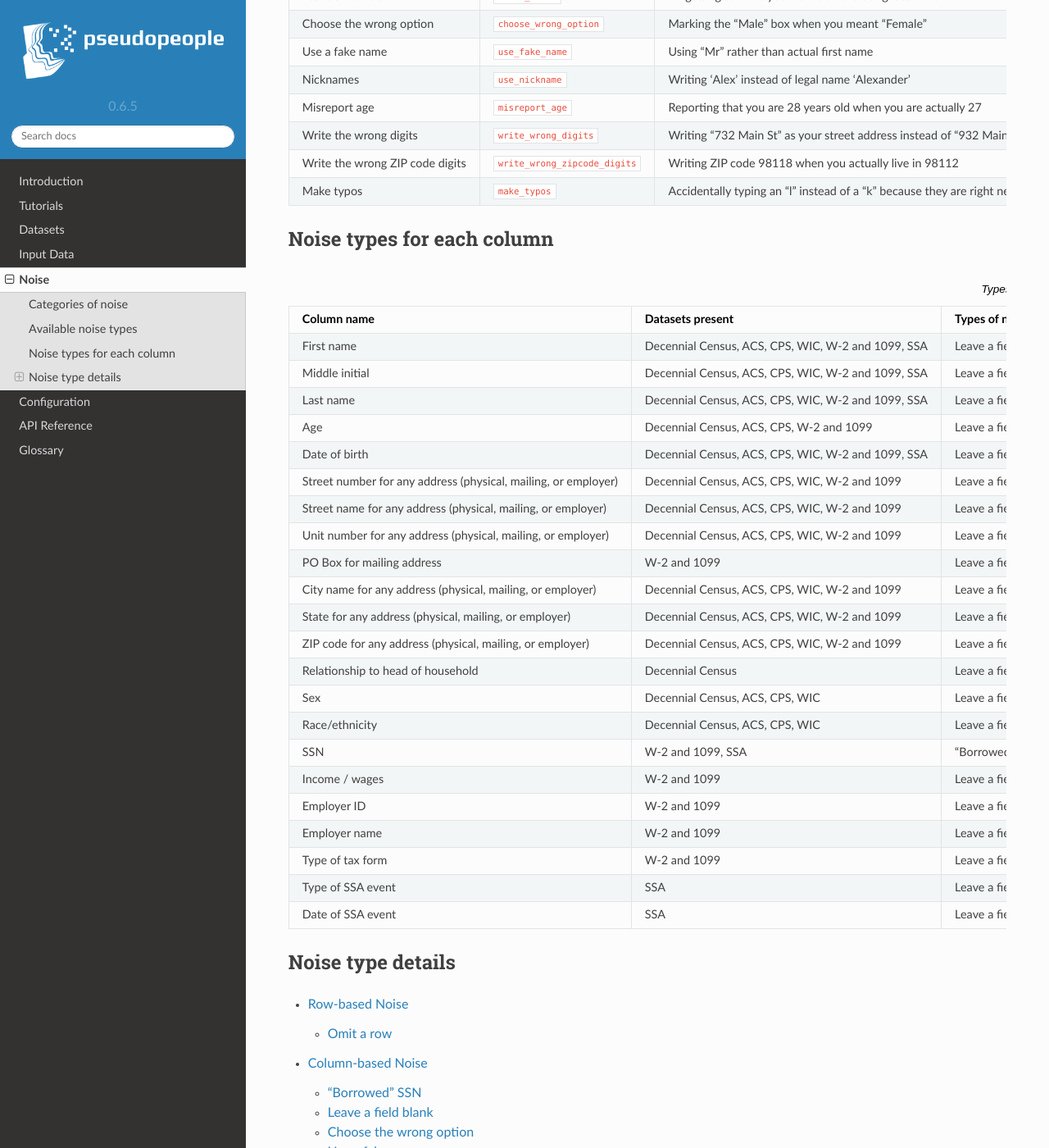
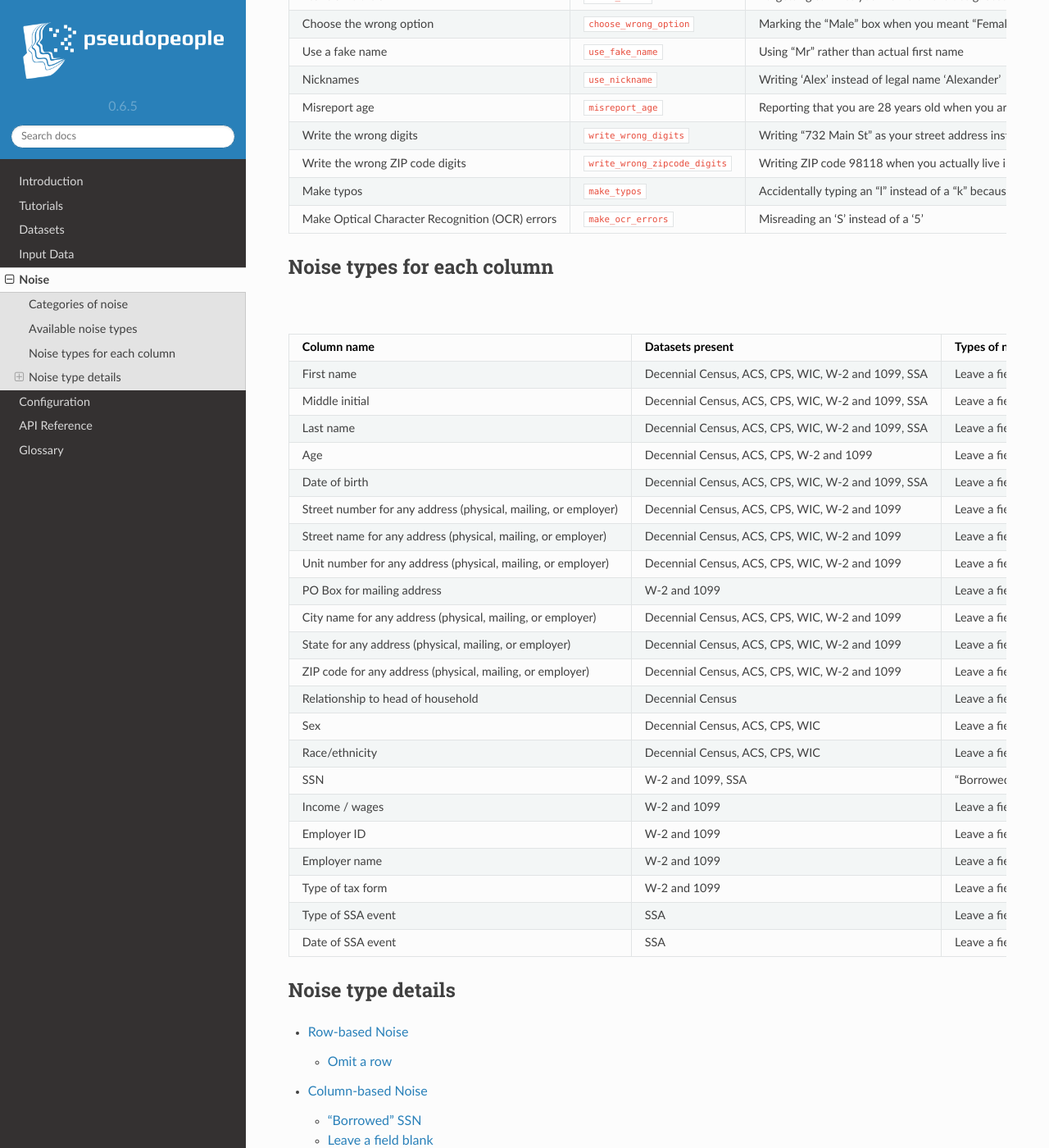
Before and after one commit to ihmeuw/pseudopeople, a Sphinx documentation site: the page built from docs/source/noise/index.rst, in a window 1280 px wide and 1400 px high, scrolled down 1111 px. Shown: the whole window at 82% size. Built offline with Sphinx 7.4.7 and the Read the Docs theme 2.0.0, drawn with Linux system fonts in a browser that asks for light colours; some of the changed text lies outside the part shown.

Commit message:
Update noise functions page to include OCR errors (#179)
* add OCR error to noise table

* update Noise types for each column table with ocr and nicknames

* make order of noises consistent across page

* add description of OCR error on column noise page

* Couple small edits before creating PR

* Update docs/source/noise/column_noise.rst

Co-authored-by: Abraham Flaxman <abie@alum.mit.edu>

* Update docs/source/noise/index.rst

Co-authored-by: Abraham Flaxman <abie@alum.mit.edu>

* Update docs/source/noise/column_noise.rst

Co-authored-by: Zeb Burke-Conte <zmbc@users.noreply.github.com>

* Update docs/source/noise/column_noise.rst

Co-authored-by: Zeb Burke-Conte <zmbc@users.noreply.github.com>

* Update docs/source/noise/column_noise.rst

Co-authored-by: Zeb Burke-Conte <zmbc@users.noreply.github.com>

* Update docs/source/noise/column_noise.rst

Co-authored-by: Zeb Burke-Conte <zmbc@users.noreply.github.com>

* Making changes based on reviewer comments

* Update docs/source/noise/column_noise.rst

Co-authored-by: Zeb Burke-Conte <zmbc@users.noreply.github.com>

* remove vivarium_research csv

* change url to engineer ocr csv file

---------

Co-authored-by: Alix Pletcher <pletale@ihme.washington.edu>
Co-authored-by: Abraham Flaxman <abie@alum.mit.edu>
Co-authored-by: Zeb Burke-Conte <zmbc@users.noreply.github.com>

```diff
--- a/docs/source/noise/index.rst
+++ b/docs/source/noise/index.rst
@@ -91,6 +91,9 @@
     - ``make_typos``
     - Accidentally typing an "l" instead of a "k" because they are
       right next to each other on a QWERTY keyboard
+  * - Make Optical Character Recognition (OCR) errors
+    - ``make_ocr_errors``
+    - Misreading an 'S' instead of a '5'
 
 
 Noise types for each column
@@ -106,43 +109,43 @@
     - Notes
   * - First name
     - Decennial Census, ACS, CPS, WIC, W-2 and 1099, SSA
-    - Leave a field blank, use a fake name, make typos
+    - Leave a field blank, use a fake name, nickname, make typos, make OCR errors
     -
   * - Middle initial
     - Decennial Census, ACS, CPS, WIC, W-2 and 1099, SSA
-    - Leave a field blank, make typos
+    - Leave a field blank, make typos, make OCR errors
     -
   * - Last name
     - Decennial Census, ACS, CPS, WIC, W-2 and 1099, SSA
-    - Leave a field blank, use a fake name, make typos
+    - Leave a field blank, use a fake name, make typos, make OCR errors
     -
   * - Age
     - Decennial Census, ACS, CPS, W-2 and 1099
-    - Leave a field blank, misreport age, make typos
+    - Leave a field blank, misreport age, make typos, make OCR errors
     -
   * - Date of birth
     - Decennial Census, ACS, CPS, WIC, W-2 and 1099, SSA
-    - Leave a field blank, write the wrong digits, make typos
+    - Leave a field blank, write the wrong digits, make typos, make OCR errors
     -
   * - Street number for any address (physical, mailing, or employer)
     - Decennial Census, ACS, CPS, WIC, W-2 and 1099
-    - Leave a field blank, write the wrong digits, make typos
+    - Leave a field blank, write the wrong digits, make typos, make OCR errors
     - Noise for all types of addresses works in the same way
   * - Street name for any address (physical, mailing, or employer)
     - Decennial Census, ACS, CPS, WIC, W-2 and 1099
-    - Leave a field blank, make typos
+    - Leave a field blank, make typos, make OCR errors
     - Noise for all types of addresses works in the same way
   * - Unit number for any address (physical, mailing, or employer)
     - Decennial Census, ACS, CPS, WIC, W-2 and 1099
-    - Leave a field blank, write the wrong digits, make typos
+    - Leave a field blank, write the wrong digits, make typos, make OCR errors
     - Noise for all types of addresses works in the same way
   * - PO Box for mailing address
     - W-2 and 1099
-    - Leave a field blank, write the wrong digits, make typos
+    - Leave a field blank, write the wrong digits, make typos, make OCR errors
     -
   * - City name for any address (physical, mailing, or employer)
     - Decennial Census, ACS, CPS, WIC, W-2 and 1099
-    - Leave a field blank, make typos
+    - Leave a field blank, make typos, make OCR errors
     - Noise for all types of addresses works in the same way
   * - State for any address (physical, mailing, or employer)
     - Decennial Census, ACS, CPS, WIC, W-2 and 1099
@@ -150,7 +153,7 @@
     - Noise for all types of addresses works in the same way
   * - ZIP code for any address (physical, mailing, or employer)
     - Decennial Census, ACS, CPS, WIC, W-2 and 1099
-    - Leave a field blank, write the wrong zipcode digits, make typos
+    - Leave a field blank, write the wrong zipcode digits, make typos, make OCR errors
     -
   * - Relationship to head of household
     - Decennial Census
@@ -166,19 +169,19 @@
     -
   * - SSN
     - W-2 and 1099, SSA
-    - "Borrowed" SSN, leave a field blank, write the wrong digits, make typos
+    - "Borrowed" SSN, leave a field blank, write the wrong digits, make typos, make OCR errors
     - Note that "borrowed" SSN only applies to the W-2 and 1099 dataset
   * - Income / wages
     - W-2 and 1099
-    - Leave a field blank, make typos
+    - Leave a field blank, make typos, make OCR errors
     - Note that wages and income are on separate tax forms and noise is applied to each separately
   * - Employer ID
     - W-2 and 1099
-    - Leave a field blank, write the wrong digits, make typos
+    - Leave a field blank, write the wrong digits, make typos, make OCR errors
     -
   * - Employer name
     - W-2 and 1099
-    - Leave a field blank, make typos
+    - Leave a field blank, make typos, make OCR errors
     -
   * - Type of tax form
     - W-2 and 1099
@@ -190,7 +193,7 @@
     -
   * - Date of SSA event
     - SSA
-    - Leave a field blank, write the wrong digits, make typos
+    - Leave a field blank, write the wrong digits, make typos, make OCR errors
     -
 
 
```
Also changed, not shown: docs/source/noise/column_noise.rst (+43 -0 lines).
